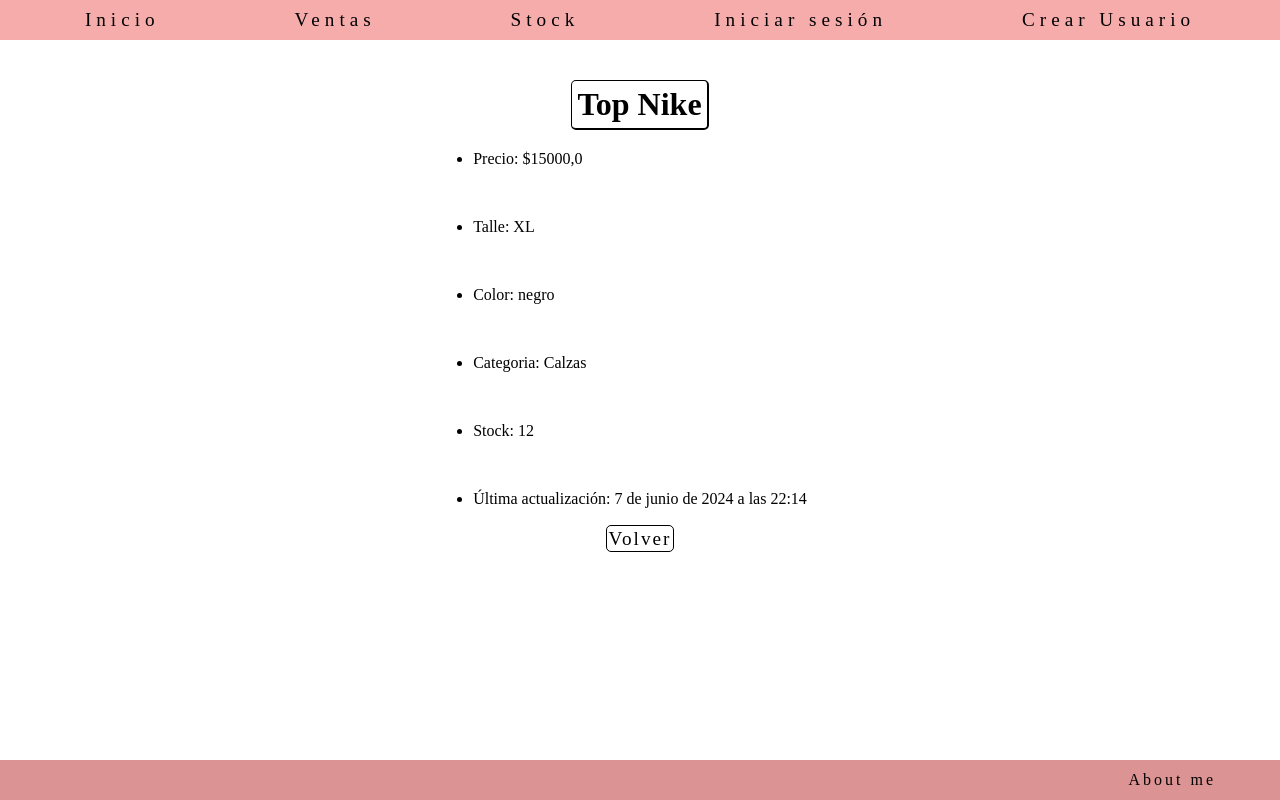
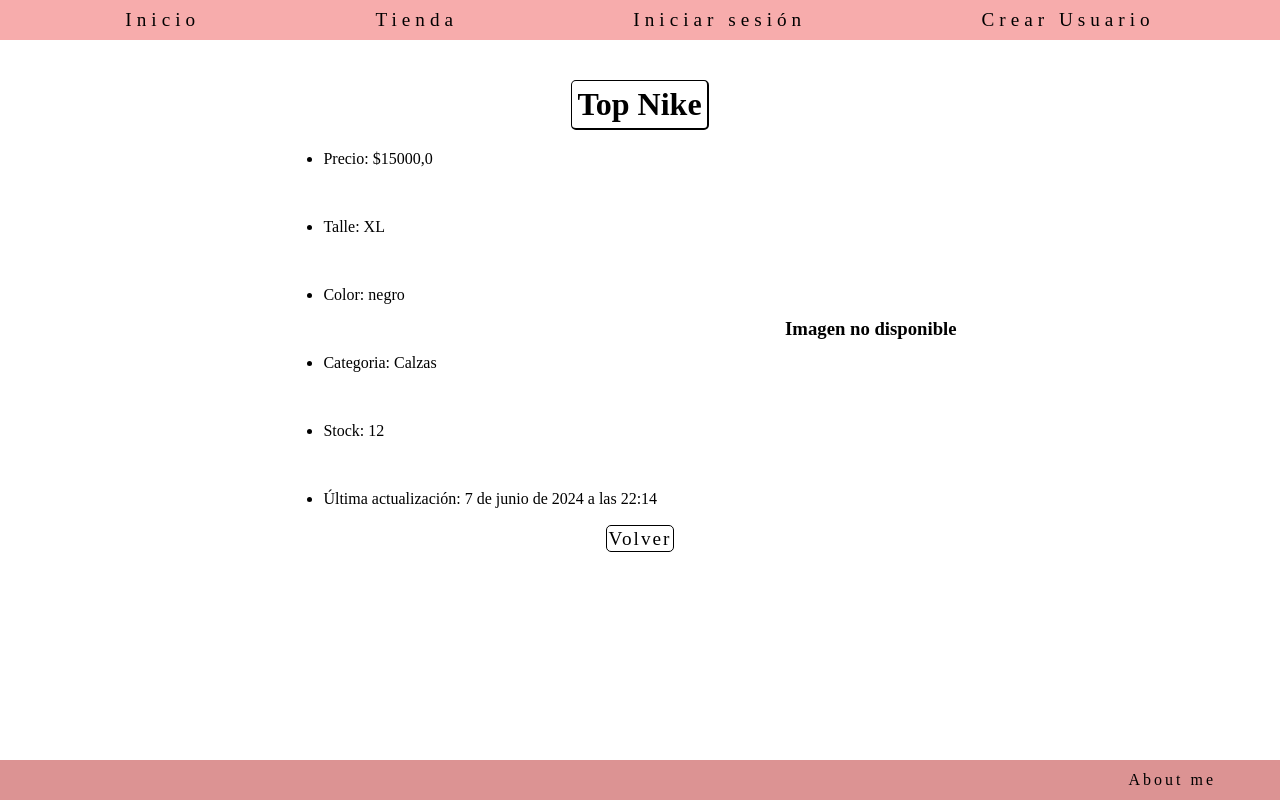
Before and after one commit to Palun7/Attraversiamo, a Django app: page /stock/stock/producto_detail/2 in a window 1280 px wide. Run offline with Django 5.2, Linux system fonts and the light colour scheme; data comes from the database, SQL or seed files in the repository; both versions use the stored data as it was after the commit.

Commit message:
Update: html de producto CRUD, navbar e stock/index

```diff
--- a/project/core/templates/core/components/navbar.html
+++ b/project/core/templates/core/components/navbar.html
@@ -4,11 +4,13 @@
             <a href="{% url 'core:index' %}">Inicio</a>
         </li>
         <li>
-            <a href="">Ventas</a>
+            <a href="{% url 'ventas:index' %}">Tienda</a>
         </li>
-        <li>
-            <a href="{% url 'stock:index' %}">Stock</a>
-        </li>
+        {% if user.is_superuser %}
+            <li>
+                <a href="{% url 'stock:index' %}">Stock</a>
+            </li>
+        {% endif %}
         {% if user.is_authenticated %}
             <li>
                 <a href="{% url 'usuarios:perfil' %}">{{ user.username }}</a>
--- a/project/stock/templates/stock/index.html
+++ b/project/stock/templates/stock/index.html
@@ -10,7 +10,6 @@
             <h1>Stock</h1>
         </div>
         <div class="editar_datos">
-            <a href="{% url 'stock:producto_create' %}">Crear producto</a>
             <a href="{% url 'stock:producto_list' %}">Lista de productos</a>
         </div>
     </main>
--- a/project/stock/templates/stock/producto_detail.html
+++ b/project/stock/templates/stock/producto_detail.html
@@ -19,7 +19,11 @@
                 <li>Última actualización: {{ object.actualizacion }}</li>
             </ul>
             {% if object.foto %}
-            <img src="{{ object.foto.url }}" alt="Foto de {{ object.nombre }}" width="550px" height="">
+                <img src="{{ object.foto.url }}" alt="Foto de {{ object.nombre }}" width="550px" height="">
+            {% else %}
+                <div class="imagen_falsa_detalle">
+                    <h3>Imagen no disponible</h3>
+                </div>
             {% endif %}
         </div>
         <div class="contenedor_volver">
```
Also changed, not shown: project/stock/templates/stock/producto_form.html (+9 -9 lines), project/stock/templates/stock/producto_list.html (+8 -3 lines), project/db.sqlite3.
